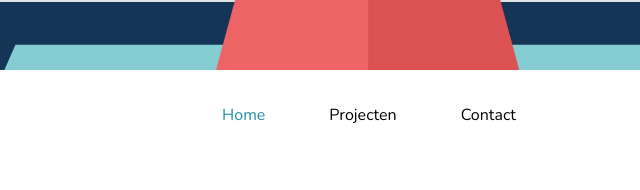
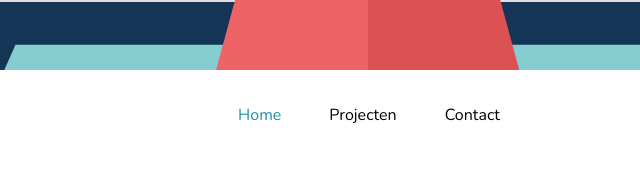
Before and after one commit to TiffanyvdHoven/portfolio, a plain HTML site: page index.html in a window 1280 px wide. Shown: the part 530-720 px from the top of the page, 271-911 px from the left. Drawn offline with nearby package versions, Linux system fonts and the light colour scheme.

Commit message:
bugfix menu padding and centering

```diff
--- a/style.css
+++ b/style.css
@@ -3,7 +3,6 @@
   text-align: center;
   box-sizing: border-box;
   margin: 0;
-  padding: 0;
   line-height: 1.6;
 }
 
@@ -88,8 +87,14 @@ nav ul {
 	list-style-type: none;
 }
 
+nav ul:first-child {
+  padding-left: 3em;
+}
+
 nav li {
-  padding: 2em;
+  padding-right: 3em;
+  padding-top: 2em;
+  padding-bottom: 2em;
 }
 
 nav a {
```
